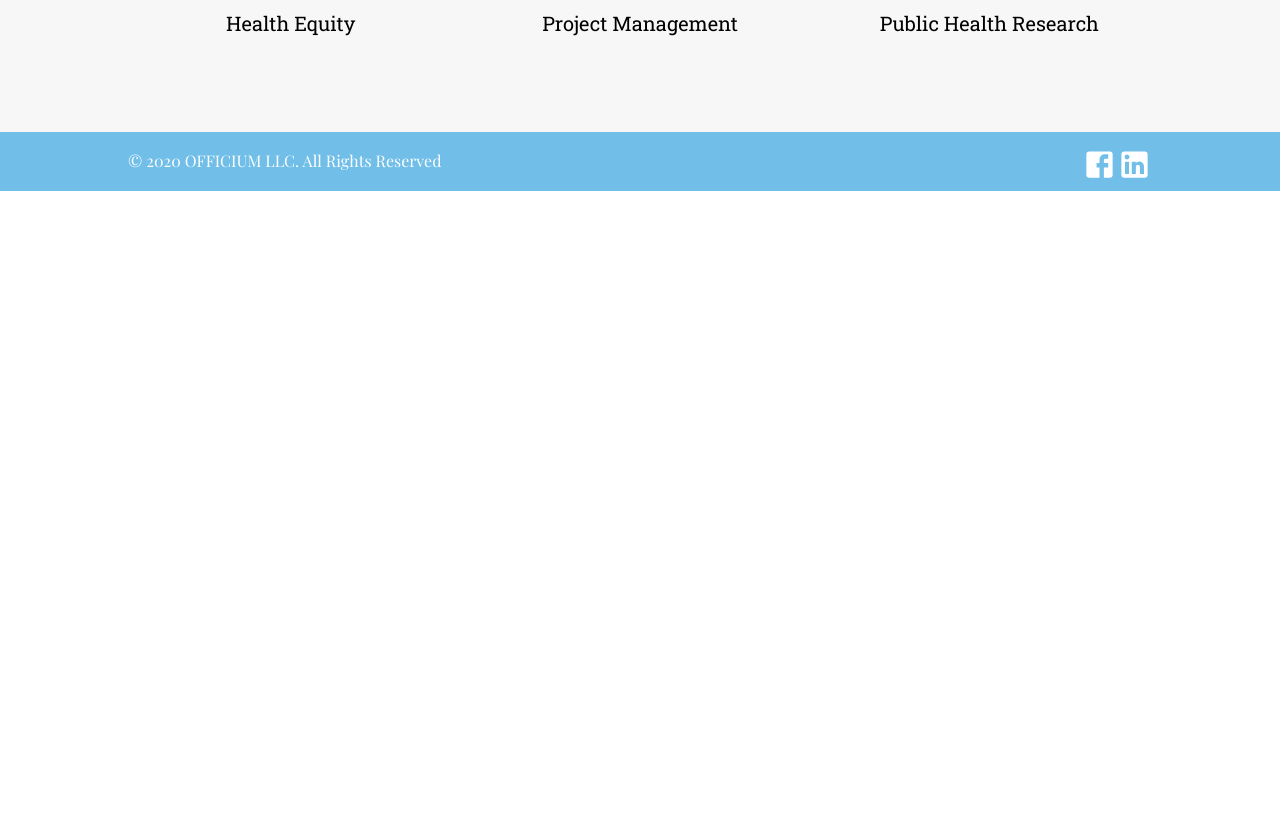
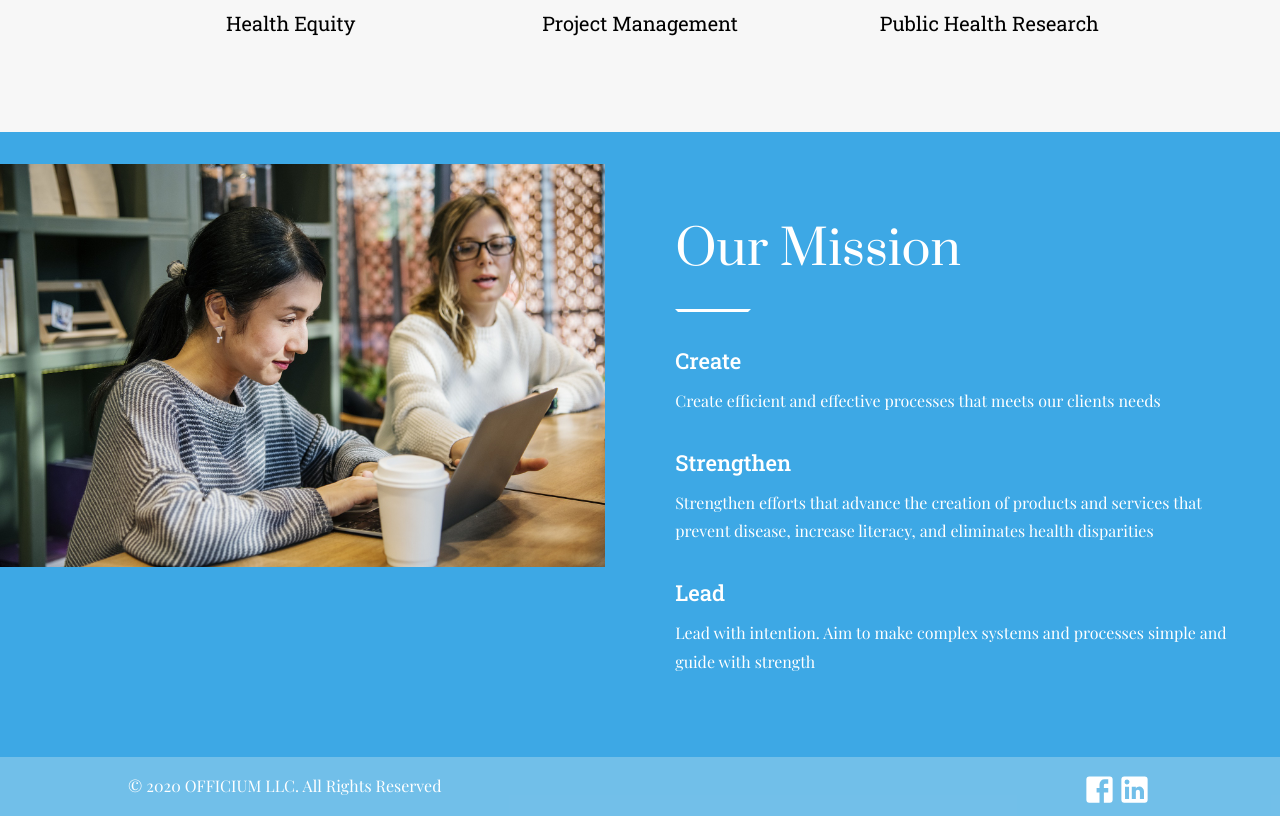
Before and after one commit to anwachuku15/officium, a React (Create React App) app: page /about in a window 1280 px wide. Shown: the part 2000-2816 px from the top of the page. Before the commit the page ends 2191 px from the top, so only its background shows below. Built offline with nearby package versions, Linux system fonts and the light colour scheme.

Commit message:
completed OurMission component

```diff
--- a/src/components/about/OurMission.css
+++ b/src/components/about/OurMission.css
@@ -0,0 +1,202 @@
+.ourMission__container {
+  background-color: #3da8e5;
+}
+
+@media (max-width: 980px) {
+  .ourMission__div {
+    max-width: 1080px;
+  }
+  .ourMission__imageContainer {
+    margin-bottom: 30px;
+    width: 100% !important;
+  }
+  .ourMission__imageDiv {
+    margin-right: auto !important;
+    margin-left: auto !important;
+    text-align: auto !important;
+  }
+}
+
+@media (min-width: 981px) {
+  .ourMission__imageContainer {
+    width: 47.25%;
+    margin-right: 5.5%;
+  }
+}
+
+.ourMission__div {
+  display: flex;
+  width: 100%;
+  max-width: 100% !important;
+}
+
+.ourMission__imageContainer {
+  float: left;
+}
+
+.ourMission__imageDiv {
+  padding-top: 32px;
+  max-width: 100% !important;
+  animation-duration: 0.2s;
+  animation-timing-function: linear;
+}
+
+.ourMission__imageDiv > img {
+  max-width: 100%;
+  height: auto;
+  object-fit: contain;
+}
+
+.ourMission__contentContainer {
+  padding-top: 80px;
+  padding-right: 50px;
+  padding-bottom: 80px;
+}
+
+@media only screen and (max-width: 980px) {
+  .ourMission__contentContainer {
+    padding-right: 10%;
+    padding-left: 10%;
+    width: 100% !important;
+  }
+}
+
+@media (min-width: 981px) {
+  .ourMission__contentContainer {
+    width: 47.25%;
+  }
+}
+
+.ourMission__contentHeaderContainer {
+  /* animation-name: missionHeaderSlideRight;
+    animation-duration: 1000ms;
+    animation-delay: 0ms;
+    opacity: 0;
+    animation-timing-function: ease-in-out;
+    animation-fill-mode: both;
+    transform: translate3d(10%, 0px, 0px); */
+  width: 100%;
+  margin-bottom: 10px !important;
+  color: white;
+}
+
+.ourMission__contentHeaderContainer > h2 {
+  font-family: prata;
+  font-size: 48px;
+  line-height: 1.6em;
+  color: white;
+  padding-bottom: 10px;
+  font-weight: 500;
+}
+
+.ourMission__contentDivider1 {
+  /* animation-name: missionHeaderSlideRight;
+    animation-duration: 1000ms;
+    animation-delay: 0ms;
+    opacity: 0;
+    animation-timing-function: ease-in-out;
+    animation-fill-mode: both;
+    transform: translate3d(10%, 0px, 0px); */
+  margin-bottom: 35px !important;
+  max-width: 70px;
+  height: 23px;
+  margin: 0 0 30px 0;
+  box-sizing: content-box;
+  border: none;
+}
+
+.ourMission__contentDivider {
+  /* animation-name: overviewDividerSlideRight;
+      animation-duration: 1000ms;
+      animation-delay: 0ms;
+      opacity: 0;
+      animation-timing-function: ease-in-out;
+      animation-fill-mode: both;
+      transform: translate3d(10%, 0px, 0px); */
+  max-width: 70px;
+  height: 23px;
+  margin: 0 0 30px 0;
+  box-sizing: content-box;
+  border-color: white transparent transparent transparent;
+  border-top-width: 3px;
+  border-style: solid;
+  content: "";
+  width: 100%;
+  height: 1px;
+}
+
+@media (min-width: 981px) {
+  .ourMission__content1Container,
+  .ourMission__content2Container {
+    margin-bottom: 5.82%;
+  }
+  .ourMission__content3Container {
+    margin-bottom: 0;
+  }
+}
+
+@media (max-width: 980px) {
+  .ourMission__content1Container,
+  .ourMission__content2Container {
+    margin-bottom: 30px;
+  }
+  .ourMission__content3Container {
+    margin-bottom: 0;
+  }
+}
+
+.ourMission__content1Container {
+  /* animation-name: missionHeaderSlideRight;
+    animation-duration: 1000ms;
+    animation-delay: 0ms;
+    opacity: 0;
+    animation-timing-function: ease-in-out;
+    animation-fill-mode: both;
+    transform: translate3d(10%, 0px, 0px); */
+  font-size: 16px;
+  line-height: 1.8em;
+}
+
+.ourMission__content1Container > h3 {
+  font-family: robotoSlab;
+  font-size: 22px;
+  color: white;
+  line-height: 1.4em;
+  padding-bottom: 10px;
+  font-weight: 500;
+}
+
+.ourMission__content1Container > p {
+  font-family: playfair;
+  font-size: 16px;
+  color: white;
+  line-height: 1.8em;
+}
+
+.ourMission__content2Container {
+}
+
+.ourMission__content3Container {
+  /* animation-name: missionHeaderSlideRight;
+    animation-duration: 1000ms;
+    animation-delay: 0ms;
+    opacity: 0;
+    animation-timing-function: ease-in-out;
+    animation-fill-mode: both;
+    transform: translate3d(10%, 0px, 0px); */
+}
+.ourMission__content3Container > h3 {
+  font-family: robotoSlab;
+  font-size: 22px;
+  color: white;
+  line-height: 1.4em;
+  padding-bottom: 10px;
+  font-weight: 500;
+}
+
+.ourMission__content3Container > p {
+  font-family: playfair;
+  font-size: 16px;
+  color: white;
+  line-height: 1.8em;
+}
--- a/src/components/about/OurMission.js
+++ b/src/components/about/OurMission.js
@@ -2,7 +2,45 @@ import React from "react";
 import "./OurMission.css";
 
 const OurMission = () => {
-  return <div className="ourMission__container"></div>;
+  return (
+    <div className="ourMission__container">
+      <div className="ourMission__div">
+        <div className="ourMission__imageContainer">
+          <div className="ourMission__imageDiv">
+            <img src={require("../../assets/img/about/mission.jpg")} alt="" />
+          </div>
+        </div>
+        <div className="ourMission__contentContainer">
+          <div className="ourMission__contentHeaderContainer">
+            <h2>Our Mission</h2>
+          </div>
+          <div className="ourMission__contentDivider"></div>
+          <div className="ourMission__content1Container">
+            <h3>Create</h3>
+            <p>
+              Create efficient and effective processes that meets our clients
+              needs
+            </p>
+          </div>
+          <div className="ourMission__content1Container">
+            <h3>Strengthen</h3>
+            <p>
+              Strengthen efforts that advance the creation of products and
+              services that prevent disease, increase literacy, and eliminates
+              health disparities
+            </p>
+          </div>
+          <div className="ourMission__content3Container">
+            <h3>Lead</h3>
+            <p>
+              Lead with intention. Aim to make complex systems and processes
+              simple and guide with strength
+            </p>
+          </div>
+        </div>
+      </div>
+    </div>
+  );
 };
 
 export default OurMission;
```
